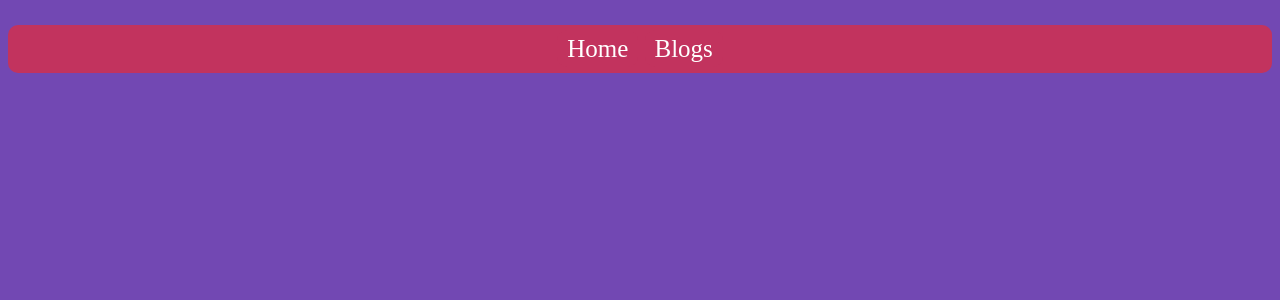
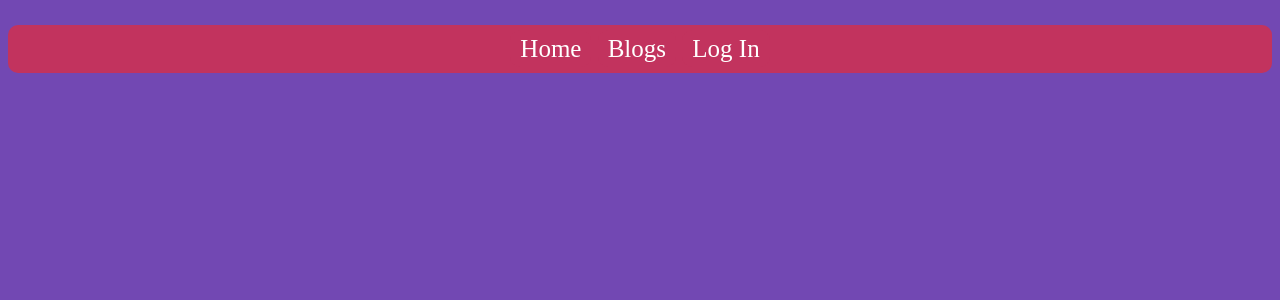
Before and after one commit to akratsios/project1-soft-dev, a Flask app: page / in a window 1280 px wide. Shown: the top 300 px of the page. Run offline with Flask 2, Linux system fonts and the light colour scheme.

Commit message:
modified bar

```diff
--- a/templates/home.html
+++ b/templates/home.html
@@ -1 +1,5 @@
 {% extends "base.html" %}
+
+{% block bar %}
+<li class="bar"><a href="/login"> Log In </a></li>
+{% endblock %}
--- a/templates/login.html
+++ b/templates/login.html
@@ -1,4 +1,4 @@
-{% extends "base.html" %}
+x{% extends "base.html" %}
 
 {% block bar %}
 {% if loggedIn == 0 %}
```
